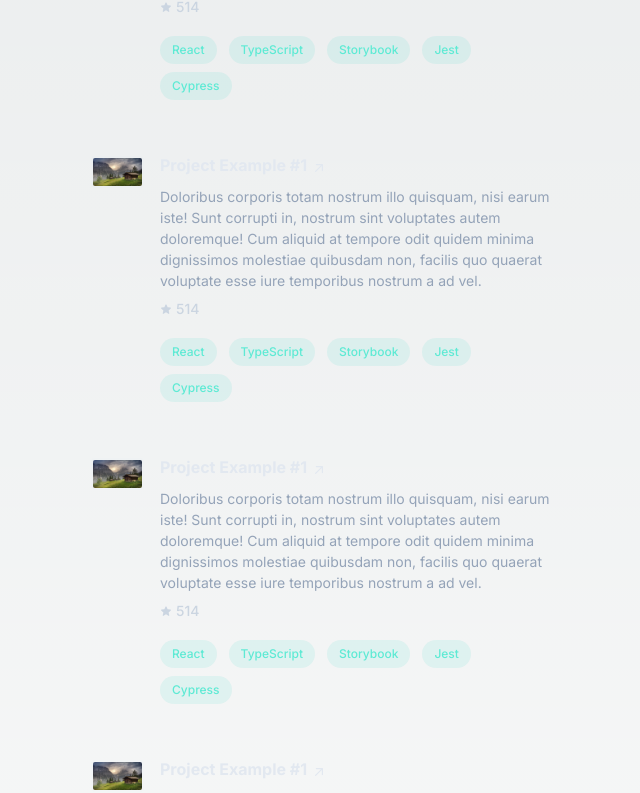
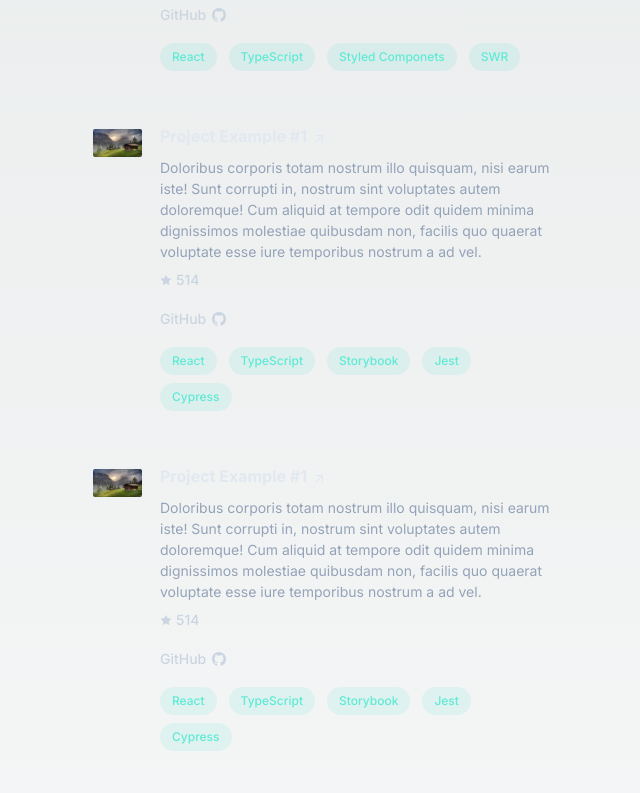
Before and after one commit to fraineralex/fraineralex.dev, a Next.js app: page / in a window 1280 px wide. Shown: the part 2319-3112 px from the top of the page, without its empty margins (557-1197 px from the left). Built offline with nearby package versions, Linux system fonts and the light colour scheme.

Commit message:
add: the hacker news card to the projects section

```diff
--- a/src/components/project/project-card.tsx
+++ b/src/components/project/project-card.tsx
@@ -41,6 +41,7 @@ export default function ProjectCard ({
             </a>
           </h3>
           <p className='mt-2 text-sm leading-normal'>{description}</p>
+          {starsOnGithub && (
             <a
               className='relative mt-2 inline-flex items-center text-sm font-medium text-slate-300 hover:text-teal-300 focus-visible:text-teal-300'
               href={githubRepositoryUrl}
@@ -51,6 +52,28 @@ export default function ProjectCard ({
               <StarIcon />
               <span>{starsOnGithub}</span>
             </a>
+          )}
+          <ul className='mt-2 flex flex-wrap' aria-label='Related links'>
+            <li className='mr-4'>
+              <a
+                className='relative mt-2 inline-flex items-center text-sm font-medium text-slate-300 hover:text-teal-300 focus-visible:text-teal-300'
+                href={githubRepositoryUrl}
+                target='_blank'
+                rel='noreferrer'
+              >
+                <span>GitHub</span>
+                <svg
+                  xmlns='http://www.w3.org/2000/svg'
+                  viewBox='0 0 16 16'
+                  fill='currentColor'
+                  className='ml-1.5 h-3.5 w-3.5 shrink-0'
+                  aria-hidden='true'
+                >
+                  <path d='M8 0C3.58 0 0 3.58 0 8c0 3.54 2.29 6.53 5.47 7.59.4.07.55-.17.55-.38 0-.19-.01-.82-.01-1.49-2.01.37-2.53-.49-2.69-.94-.09-.23-.48-.94-.82-1.13-.28-.15-.68-.52-.01-.53.63-.01 1.08.58 1.23.82.72 1.21 1.87.87 2.33.66.07-.52.28-.87.51-1.07-1.78-.2-3.64-.89-3.64-3.95 0-.87.31-1.59.82-2.15-.08-.2-.36-1.02.08-2.12 0 0 .67-.21 2.2.82.64-.18 1.32-.27 2-.27.68 0 1.36.09 2 .27 1.53-1.04 2.2-.82 2.2-.82.44 1.1.16 1.92.08 2.12.51.56.82 1.27.82 2.15 0 3.07-1.87 3.75-3.65 3.95.29.25.54.73.54 1.48 0 1.07-.01 1.93-.01 2.2 0 .21.15.46.55.38A8.013 8.013 0 0016 8c0-4.42-3.58-8-8-8z'></path>
+                </svg>
+              </a>
+            </li>
+          </ul>
           <ul className='mt-2 flex flex-wrap' aria-label='Technologies used:'>
             {technologies.map((technology, index) => (
               <li className='mr-1.5 mt-2' key={index}>
--- a/src/sections/projects.tsx
+++ b/src/sections/projects.tsx
@@ -17,19 +17,18 @@ export default function Projects () {
       <article>
         <ol className='group/list'>
           <ProjectCard
-            projectName='Project Example #1'
-            description='Doloribus corporis totam nostrum illo quisquam, nisi earum iste! Sunt corrupti in, nostrum sint voluptates autem doloremque! Cum aliquid at tempore odit quidem minima dignissimos molestiae quibusdam non, facilis quo quaerat voluptate esse iure temporibus nostrum a ad vel.'
+            projectName='Hacker News Clone'
+            description='Wep app that mimics Hacker News using React and the Hacker News API. It showcases the top 20 stories with infinite scrolling for a seamless news browsing experience. Additionally, it provides easy access to the comments section for each story.'
             technologies={[
               'React',
               'TypeScript',
-              'Storybook',
-              'Jest',
-              'Cypress'
+              'Styled Componets',
+              'SWR',
             ]}
-            deployUrl='https://www.github.com'
-            githubRepositoryUrl='https://www.github.com'
-            starsOnGithub={514}
-            imageSrc='trees.jpg'
+            deployUrl='https://frainer-hacker-news.surge.sh'
+            githubRepositoryUrl='https://github.com/fraineralex/learning-react/tree/main/projects/15-hacker-news-with-typescript-and-swr'
+            /* starsOnGithub={3} */
+            imageSrc='hacker-news.png'
           />
           <ProjectCard
             projectName='Project Example #1'
```
Also changed, not shown: public/images/projects/hacker-news.gif (added), public/images/projects/hacker-news.png (added). Lines whose indentation alone changed are shown as unchanged.
